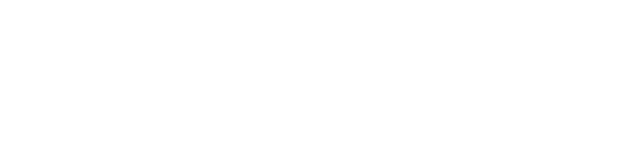
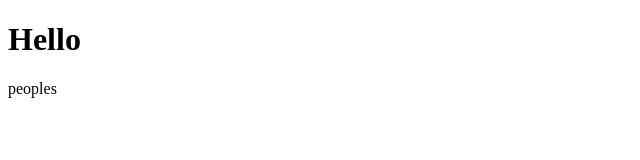
Before and after one commit to Kukusik8/git-first, a plain HTML site: page index.html in a window 1280 px wide. Shown: the whole page, without its empty margins (0-640 px from the left). Drawn offline with Linux system fonts and the light colour scheme.

Commit message:
Добавлен текст в и стили

```diff
--- a/index.html
+++ b/index.html
@@ -6,6 +6,8 @@
     <meta name="viewport" content="width=device-width, initial-scale=1.0">
     <title>Document</title>
 </head>
+<h1>Hello</h1>
+<p>peoples</p>
 <body>
 
 </body>
--- a/styles.css
+++ b/styles.css
@@ -1,3 +1,7 @@
 body {
 backgroung-color:red;
 }
+
+h1 {
+    color: #000;
+}
```
